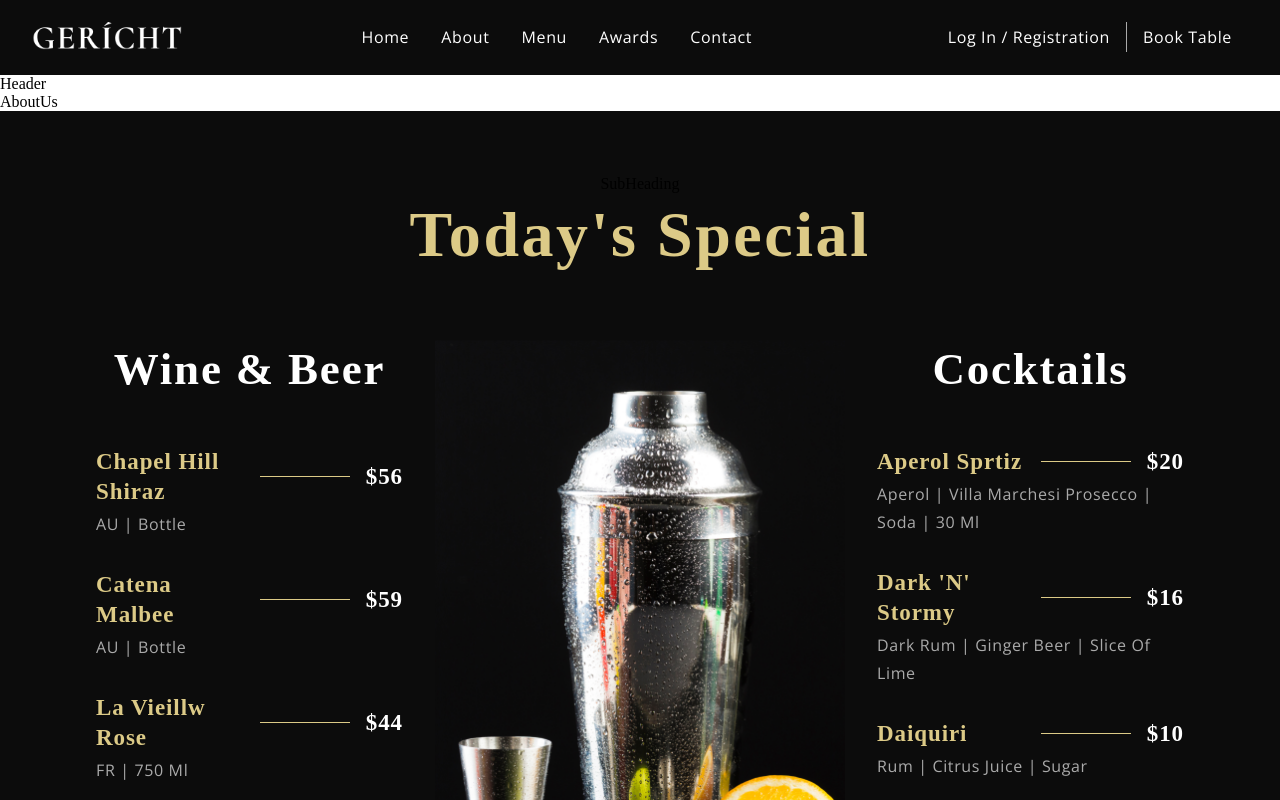
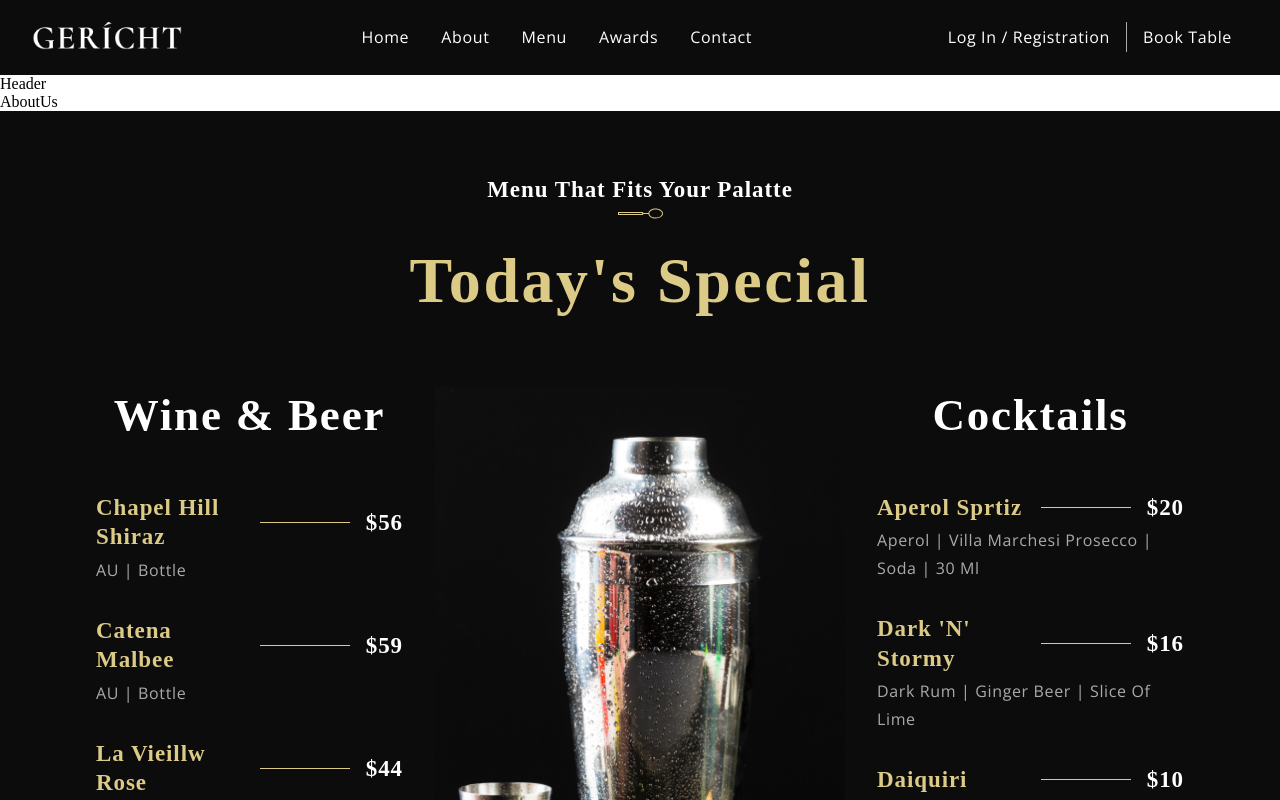
Before and after one commit to OksanaBabychevska/gericht-react-app, a React (Create React App) app: page / in a window 1280 px wide. Shown: the top 800 px of the page. Built offline with nearby package versions, Linux system fonts and the light colour scheme; a web font is replaced by a local one.

Commit message:
Add SubHeading

```diff
--- a/src/components/SubHeading/SubHeading.jsx
+++ b/src/components/SubHeading/SubHeading.jsx
@@ -1,8 +1,11 @@
 import React from 'react';
 
-const SubHeading = () => (
-  <div>
-    SubHeading
+import { images } from '../../constants';
+
+const SubHeading = ({ title }) => (
+  <div style={{ marginBottom: '1rem' }}>
+    <p className="p__cormorant">{title}</p>
+    <img src={images.spoon} alt="spoon_image" className="spoon__img" />
   </div>
 );
 
```
